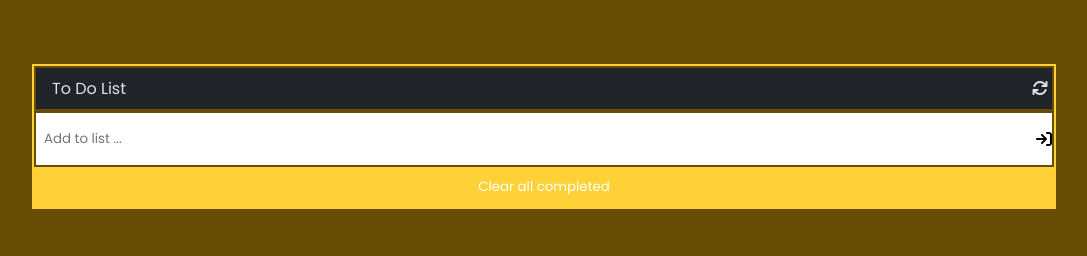
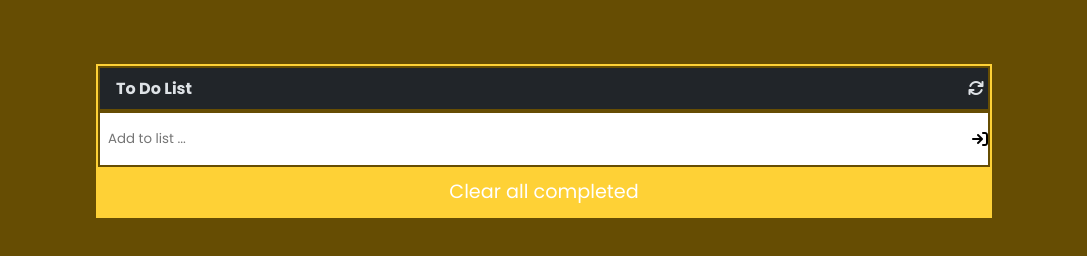
Before and after one commit to yusufyusie/ToDolist-Webpack, a website built with webpack: page src/index.html in a window 1280 px wide. Shown: the whole page, without its empty margins (96-1183 px from the left). Built offline with nearby package versions, Linux system fonts and the light colour scheme.

Commit message:
Add the linter errors fix

```diff
--- a/src/modules/ui.js
+++ b/src/modules/ui.js
@@ -1,4 +1,5 @@
-import LocalStorage from "./localStorage.js";
+import LocalStorage from './localStorage.js';
+
 class UI {
   static addToDoLists(data) {
     const listContent = document.querySelector('.to-do-list');
--- a/src/style.css
+++ b/src/style.css
@@ -13,7 +13,7 @@
 
 section#section {
   border: 2px solid #fed136;
-    width: 80vw;
+  width: 70vw;
   margin: 4rem auto;
   display: flex;
   flex-direction: column;
@@ -47,9 +47,9 @@ section#section {
   align-items: center;
   justify-content: space-between;
   font-size: 1rem;
-    font-weight: 400;
+  font-weight: 800;
   color: #dee2e6;
-    background-color: #212529;;
+  background-color: #212529;
 }
 
 span.inputs {
@@ -85,6 +85,8 @@ section#section {
   color: #fff;
   background-color: #fed136;
   border-color: #fed136;
+  font-size: 1.2rem;
+  font-weight: 400;
 }
 
 img {
```
Also changed, not shown: package.json (+9 -0 lines), src/index.js (+3 -4 lines), src/modules/toDoList.js (+5 -5 lines), .eslintrc.json (added), .github/workflows/linters.yml (added), .stylelintrc.json (added), dist/index.bundle.js, 3 other files. Lines whose indentation alone changed are shown as unchanged.
